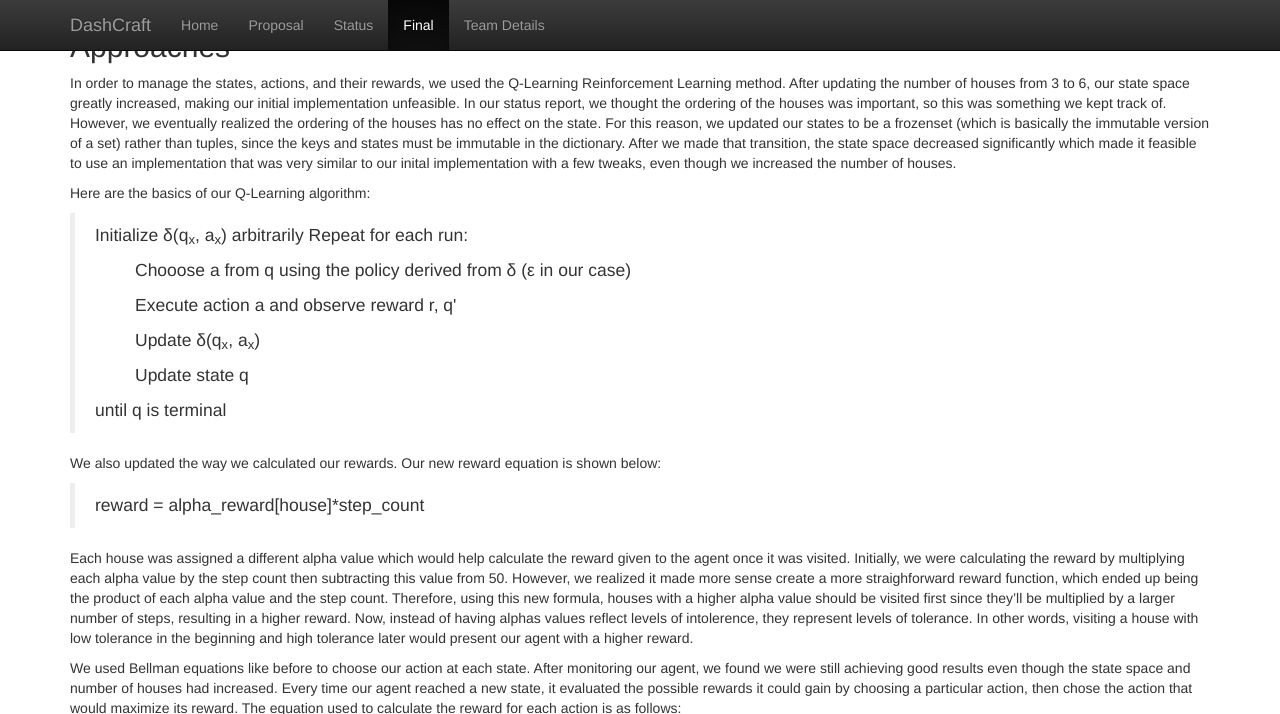
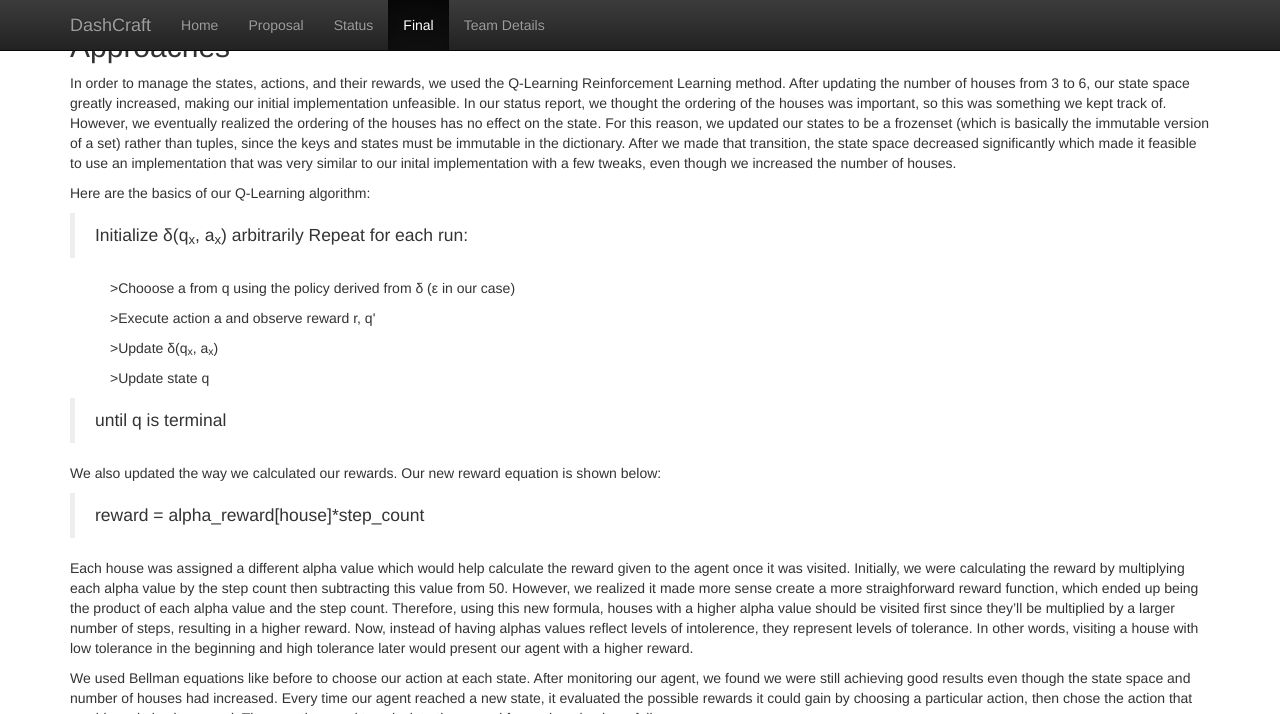
Before and after one commit to alonmaor/DashCraft, a Jekyll site: the page built from docs/final.md, in a window 1280 px wide and 900 px high, scrolled down 1397 px, cut to the strip 0-714 px from the top of the window. Built offline with Jekyll 4.4.1, drawn with Linux system fonts in a browser that asks for light colours.

Commit message:
Update final.md

```diff
--- a/docs/final.md
+++ b/docs/final.md
@@ -23,10 +23,10 @@
 Here are the basics of our Q-Learning algorithm:
 >Initialize δ(q<sub>x</sub>, a<sub>x</sub>) arbitrarily
 >Repeat for each run:
-><p style="text-indent: 40px">Chooose a from q using the policy derived from δ (ε in our case)</p>
-><p style="text-indent: 40px">Execute action a and observe reward r, q'</p>
-><p style="text-indent: 40px">Update δ(q<sub>x</sub>, a<sub>x</sub>)</p>
-><p style="text-indent: 40px">Update state q</p>
+<p style="text-indent: 40px">>Chooose a from q using the policy derived from δ (ε in our case)</p>
+<p style="text-indent: 40px">>Execute action a and observe reward r, q'</p>
+<p style="text-indent: 40px">>Update δ(q<sub>x</sub>, a<sub>x</sub>)</p>
+<p style="text-indent: 40px">>Update state q</p>
 >until q is terminal
 
 We also updated the way we calculated our rewards. Our new reward equation is shown below:
```
